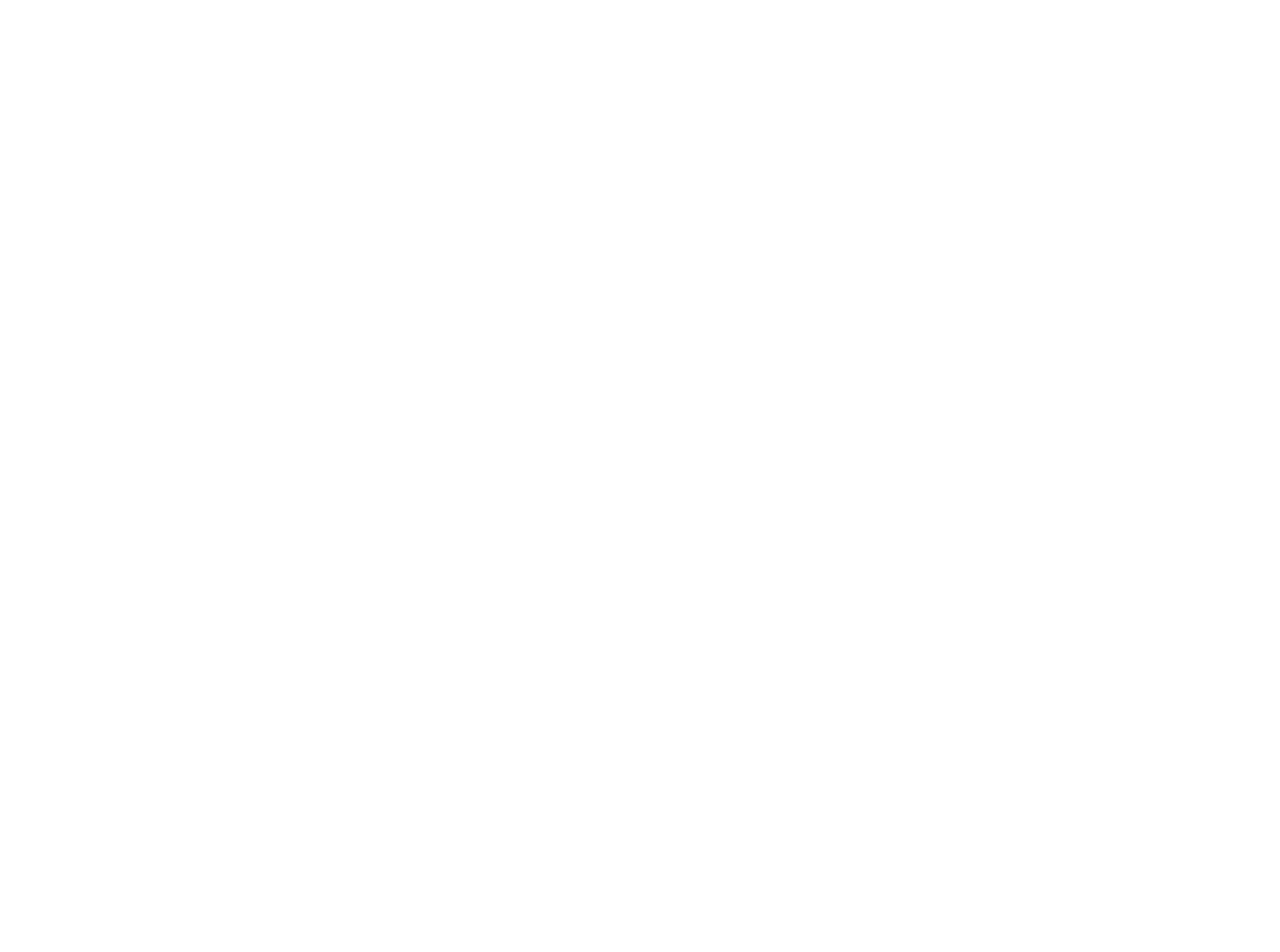
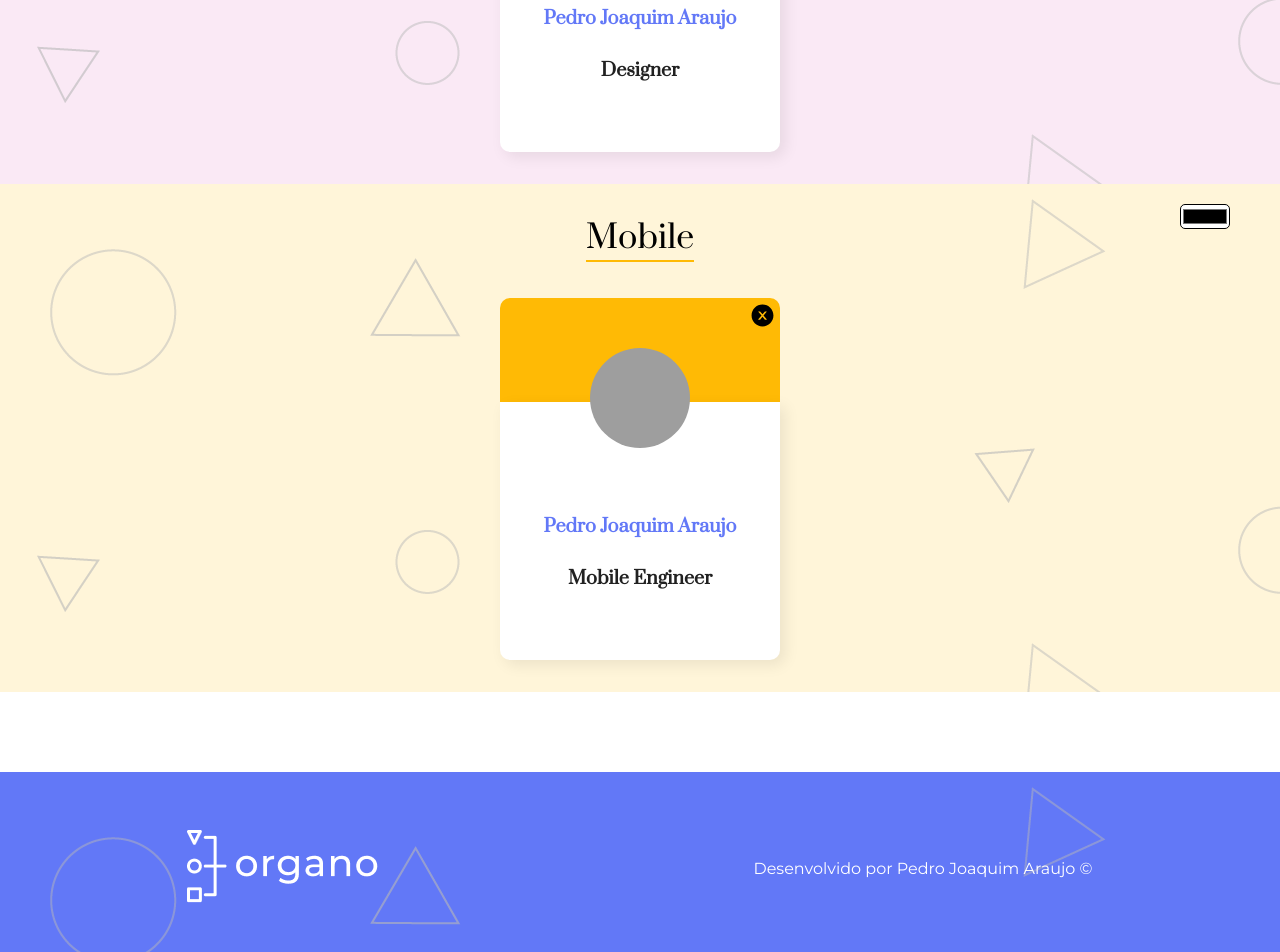
Before and after one commit to pedrojaraujo/organo, a React (Create React App) app: page / in a window 1280 px wide. Shown: the part 4043-4995 px from the top of the page. Before the commit the page ends 1697 px from the top, so only its background shows below. Built offline with nearby package versions, Linux system fonts and the light colour scheme; grey boxes are pictures that could not be loaded.

Commit message:
correct card size and add title for card section

```diff
--- a/package.json
+++ b/package.json
@@ -8,6 +8,7 @@
     "@testing-library/user-event": "^13.5.0",
     "react": "^18.2.0",
     "react-dom": "^18.2.0",
+    "react-icons": "^4.10.1",
     "react-scripts": "5.0.1",
     "uuid": "^9.0.0",
     "web-vitals": "^2.1.4"
--- a/src/App.jsx
+++ b/src/App.jsx
@@ -1,4 +1,4 @@
-import { useEffect, useState } from "react";
+import { useState } from "react";
 import { Banner } from "./components/Banner";
 import { Form } from "./components/Form";
 import { Team } from "./components/Team";
@@ -50,15 +50,66 @@
     },
   ];
 
-  const [employees, setEmployees] = useState([]);
+  const [employees, setEmployees] = useState([
+    {
+      id: 1,
+      name: "Pedro Joaquim Araujo",
+      post: "Programador Front-End",
+      image: "https://github.com/pedrojaraujo.png",
+      time: "Programação",
+    },
+    {
+      id: 2,
+      name: "Marcelo",
+      post: "Data Scientist",
+      image:
+        "https://image-resize.qconcursos.com/?image=https%3A%2F%2Fassets.atlas.grupoq.io%2Finstructors%2F39289c1d-11e1-4298-a95a-cbf39646518b.png&fit=scale-down&width=576&quality=75",
+      time: "Data Science",
+    },
+    {
+      id: 3,
+      name: "Pedro ",
+      post: "Back-End",
+      image: "https://github.com/pedrojaraujo.png",
+      time: "Programação",
+    },
+    {
+      id: 4,
+      name: "Pedro Joaquim Araujo",
+      post: "Front-End Developer",
+      image: "https://github.com/pedrojaraujo.png",
+      time: "Front-End",
+    },
+    {
+      id: 5,
+      name: "Pedro Joaquim Araujo",
+      post: "Devops",
+      image: "https://github.com/pedrojaraujo.png",
+      time: "Devops",
+    },
+    {
+      id: 6,
+      name: "Pedro Joaquim Araujo",
+      post: "Mobile Engineer",
+      image: "https://github.com/pedrojaraujo.png",
+      time: "Mobile",
+    },
+    {
+      id: 7,
+      name: "Pedro Joaquim Araujo",
+      post: "Designer",
+      image: "https://github.com/pedrojaraujo.png",
+      time: "Ux e Design",
+    },
+  ]);
 
   const newEmployee = (employee) => {
     setEmployees([...employees, employee]);
   };
 
-  useEffect(() => {
-    console.log(employees);
-  }, [employees]);
+  const deleteUser = () => {
+    console.log("Deletou card!");
+  };
 
   return (
     <div className="App">
@@ -68,17 +119,21 @@
         title="Preencha os dados para criar o card do colaborador."
         registeredEmployee={(employee) => newEmployee(employee)}
       />
+      <section className="times">
+        <h1>Distribuição de times</h1>
         {times.map((time) => (
           <Team
             key={time.id}
             name={time.name}
             bgcolor={time.corSecundaria}
             bColor={time.corPrimaria}
+            deleteUser={deleteUser}
             employees={employees.filter(
               (employee) => employee.time === time.name,
             )}
           />
         ))}
+      </section>
       <Footer />
     </div>
   );
--- a/src/components/Card/index.jsx
+++ b/src/components/Card/index.jsx
@@ -1,8 +1,10 @@
 import "./styles.modules.css";
+import { AiFillCloseCircle } from "react-icons/ai";
 
-export const Card = ({ bColor, name, post, image }) => {
+export const Card = ({ bColor, name, post, image, deleteUser }) => {
   return (
     <div className="colaborador">
+      <AiFillCloseCircle size={25} className="deletar" onClick={deleteUser} />
       <div className="cabecalho" style={{ backgroundColor: bColor }}>
         <img src={image} alt="imagem de perfil do funcionário" />
       </div>
--- a/src/components/Card/styles.modules.css
+++ b/src/components/Card/styles.modules.css
@@ -1,4 +1,5 @@
 .colaborador {
+  position: relative;
   width: 280px;
 }
 
@@ -10,6 +11,8 @@
   border-radius: 50%;
   position: relative;
   bottom: -50px;
+  height: 100px;
+  object-fit: cover;
 }
 
 .colaborador .rodape {
@@ -34,3 +37,14 @@
   color: #212121;
   padding: 0 16px;
 }
+
+.deletar {
+  position: absolute;
+  right: 5px;
+  top: 5px;
+  color: #000000;
+  &:hover {
+    cursor: pointer;
+    transform: scale(1);
+  }
+}
--- a/src/components/Footer/index.jsx
+++ b/src/components/Footer/index.jsx
@@ -6,6 +6,9 @@
       <div>
         <img src="images/footer/logo.png" alt="logotipo escrito organo" />
       </div>
+      <section>
+        <p>Desenvolvido por Pedro Joaquim Araujo ©</p>
+      </section>
     </div>
   );
 };
--- a/src/components/Footer/styles.css
+++ b/src/components/Footer/styles.css
@@ -7,3 +7,7 @@
   justify-content: space-around;
   align-items: center;
 }
+
+p {
+  color: #ffffff;
+}
--- a/src/components/Team/index.jsx
+++ b/src/components/Team/index.jsx
@@ -1,14 +1,16 @@
 import { Card } from "../Card";
 import styles from "./styles.module.css";
 
-export const Team = ({ name, bgcolor, bColor, employees }) => {
+export const Team = ({ name, bgcolor, bColor, employees, deleteUser }) => {
   return employees.length > 0 ? (
+    <>
       <section
         className={styles.container}
         style={{
           backgroundColor: bgcolor,
         }}
       >
+        <input type="color" className={styles.inputColor} />
         <h3
           className={styles.h3}
           style={{
@@ -18,17 +20,21 @@
           {name}
         </h3>
         <div className={styles.containerCard}>
-        {employees.map((employee) => (
+          {employees.map((employee) => {
+            return (
               <Card
+                deleteUser={deleteUser}
                 key={employee.id}
                 bColor={bColor}
                 name={employee.name}
                 post={employee.post}
                 image={employee.image}
               />
-        ))}
+            );
+          })}
         </div>
       </section>
+    </>
   ) : (
     ""
   );
--- a/src/components/Team/styles.module.css
+++ b/src/components/Team/styles.module.css
@@ -1,16 +1,35 @@
 .container {
+  position: relative;
   text-align: center;
   padding: 32px;
+  background-image: url("/public/images/footer/fundo.png");
 }
 
 .h3 {
   font-size: var(--largesizefont);
-  border-bottom: 4px solid;
+  font-weight: var(--normalheight);
+  border-bottom: 2px solid;
+  display: inline-block;
+  text-align: center;
+  margin: auto;
+  margin-bottom: 3%;
 }
 
 .containerCard {
   display: flex;
+  justify-content: space-around;
   flex-wrap: wrap;
   gap: 30px;
   align-items: top;
 }
+
+.inputColor {
+  position: absolute;
+  box-sizing: border-box;
+  top: 20px;
+  right: 50px;
+  padding: 0;
+  height: 25px;
+  border-radius: 5px;
+  background-color: rgb(255, 255, 255);
+}
--- a/src/index.css
+++ b/src/index.css
@@ -99,3 +99,16 @@
 textarea:focus {
   outline: none;
 }
+
+.times {
+  text-align: center;
+}
+
+.times h1 {
+  font-size: 40px;
+  color: #6278f7;
+  border-bottom: 2px solid #6278f7;
+  display: inline-block;
+  padding-bottom: 10px;
+  margin-bottom: 80px;
+}
```
Also changed, not shown: 1 other file (tests, documents, lock files or other folders). Lines whose indentation alone changed are shown as unchanged.
